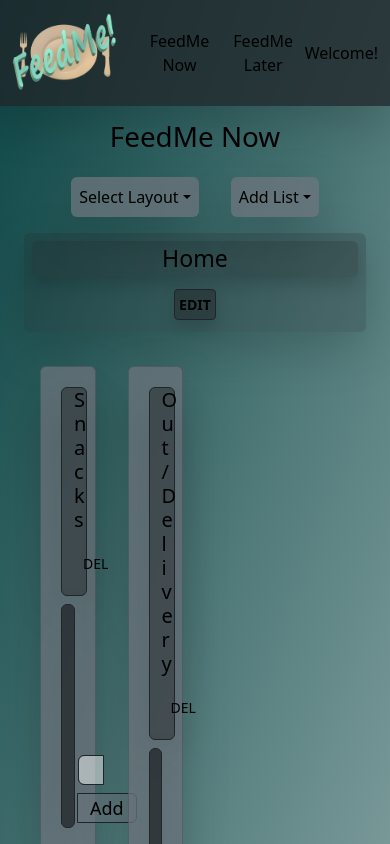
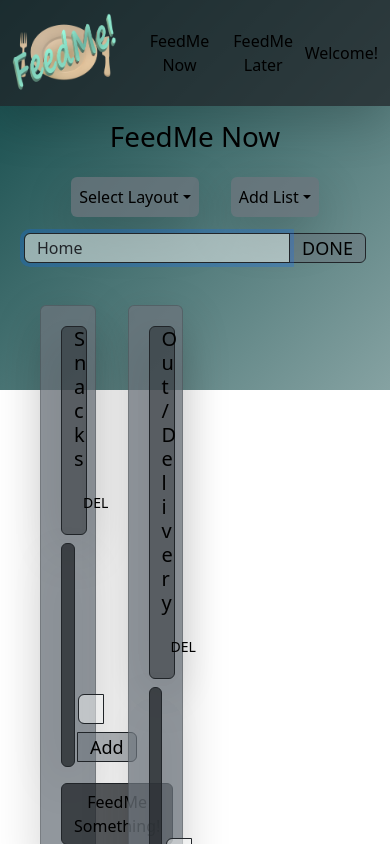
Before and after one commit to pjduri-practice/feedme-react, a React (Create React App) app: page /feedmenow in a window 390 px wide. Both pictures are taken after a click on the button "EDIT". Shown: the top 844 px of the page. Built offline with nearby package versions, Linux system fonts and the light colour scheme.

Commit message:
edit layout in state and some restructuring

```diff
--- a/src/App.css
+++ b/src/App.css
@@ -2,7 +2,7 @@
   text-align: center;
   background-image: linear-gradient(to top left, rgba(13, 70, 70, 0.50), rgba(13, 70, 70, 1));
   background-size: cover;
-  height: 100%;
+  height: 100vw;
 }
 
 .App-logo {
--- a/src/pages/FeedMeNow/FeedMeNow.js
+++ b/src/pages/FeedMeNow/FeedMeNow.js
@@ -1,9 +1,10 @@
 import { useState, useEffect } from 'react'
 import ChoiceList from './ChoiceList'
 import allChoiceLists from '../../components/data/choice-lists.json'
-import { Banner } from './Banner'
+import { Banner } from './header/Banner'
 import choiceListGroups from '../../components/data/list-layouts.json'
-import { Button, Form, Input, InputGroup, InputGroupText } from 'reactstrap'
+// import { Button, Form, Input, InputGroup, InputGroupText } from 'reactstrap'
+import LayoutLabel from './header/LayoutLabel'
 
 export default function FeedMeNow() {
     const [listLayouts, setListLayouts] = useState(choiceListGroups)
@@ -11,7 +12,6 @@ export default function FeedMeNow() {
     const [nextId, setNextId] = useState(19)
     const [choiceLists, setChoiceLists] = useState(([]))
     const [layoutName, setLayoutName] = useState('')
-    const [editingLayoutName, setEditingLayoutName] = useState(false)
 
     useEffect(() => {
         const updatedChoiceLists = allChoiceLists.filter(c => parseInt(c.layout_id) === parseInt(layoutId))
@@ -21,26 +21,6 @@ export default function FeedMeNow() {
     useEffect(() => {
         setLayoutName(listLayouts.find(l => l.id === layoutId).name)
     }, [layoutId])
-
-    const editLayoutName = (id, name) => {
-        const updatedLayouts = listLayouts.map((layout) =>
-            layout.id === id ? { ...layout, 'name': name } : layout)
-        console.log(updatedLayouts)
-        setListLayouts(updatedLayouts)
-    }
-
-    const handleEditClick = () => {
-        setEditingLayoutName(true)
-    }
-
-    const handleSubmitNewLayoutName = (id) => {
-        setEditingLayoutName(false)
-        if (!layoutName) {
-            alert('Please give your new layout a name')
-            return
-        }
-        editLayoutName(id, layoutName)
-    }
 
     return (
         <div className='container-fluid' >
@@ -53,12 +33,11 @@ export default function FeedMeNow() {
                 setChoiceLists={setChoiceLists}
                 nextId={nextId}
                 setNextId={setNextId} />
-            <div className=
-            'd-sm-inline-flex flex-row justify-content-center bg-dark bg-opacity-25 rounded p-2 shadow-lg'>
-                <h3 className='text-black p-1 rounded bg-dark bg-opacity-25 shadow'>{layoutName}</h3>
-                <span><Button handleClick={handleEditClick}
-                className='btn-sm text-black fw-bold m-1 p-1 border border-dark bg-dark bg-opacity-50 shadow'>EDIT</Button></span>
-            </div>
+            <LayoutLabel layoutId={layoutId}
+                layoutName={layoutName}
+                setLayoutName={setLayoutName}
+                listLayouts={listLayouts}
+                setListLayouts={setListLayouts}/>
             <div className='row container-fluid' style={{ marginTop: 30 }}>
                 {choiceLists.map(c => <ChoiceList key={c.id}
                     choiceList={c}
--- a/src/pages/FeedMeNow/Banner.js
+++ b/src/pages/FeedMeNow/header/Banner.js
@@ -1,4 +1,4 @@
-import choiceListGroups from '../../components/data/list-layouts.json'
+import choiceListGroups from '../../../components/data/list-layouts.json'
 import { AddList } from './AddList'
 import { SelectLayout } from './SelectLayout'
 
--- /dev/null
+++ b/src/pages/FeedMeNow/header/LayoutLabel.js
@@ -0,0 +1,66 @@
+import React, { useState } from 'react'
+import { Button, Form, Input, InputGroup, InputGroupText } from 'reactstrap'
+
+export default function LayoutLabel({ layoutId, layoutName, setLayoutName,listLayouts, setListLayouts }) {
+
+    const layoutNameClasses = 'text-black p-1 rounded bg-dark bg-opacity-25 shadow'
+    const layoutLabelClasses =
+        'd-sm-inline-flex flex-row justify-content-center bg-dark bg-opacity-25 rounded p-2 shadow-lg'
+    const editButtonClasses =
+        'btn-sm text-black fw-bold m-1 p-1 border border-dark bg-dark bg-opacity-50 shadow'
+
+    const [editingLayoutName, setEditingLayoutName] = useState(false)
+    const [newLayoutName, setNewLayoutName] = useState(layoutName)
+
+    const editLayoutName = () => {
+        const updatedLayouts = listLayouts.map((layout) =>
+            layout.id === layoutId ? { 'id':layout.id, 'name': newLayoutName } : layout)
+        setListLayouts(updatedLayouts)
+    }
+
+    const handleEditClick = () => {
+        setEditingLayoutName(true)
+        setNewLayoutName(layoutName)
+    }
+
+    const handleSubmitNewLayoutName = () => {
+        if (!newLayoutName) {
+            alert('Please give your new layout a name')
+            return
+        }
+        setLayoutName(newLayoutName)
+        editLayoutName()
+        setNewLayoutName('')
+        setEditingLayoutName(false)
+    }
+
+    return (
+        <>
+            {editingLayoutName ?
+                <Form onSubmit={handleSubmitNewLayoutName}>
+                    <InputGroup>
+                        <Input autoFocus
+                            className='bg-light bg-opacity-50 border-dark mb-2'
+                            style={{ height: 30 }}
+                            type='text'
+                            value={newLayoutName}
+                            placeholder='new name'
+                            onChange={e => setNewLayoutName(e.target.value)}
+                        />
+                        <InputGroupText
+                            className='text-black bg-secondary bg-opacity-50 border-dark'
+                            onClick={handleSubmitNewLayoutName}
+                            style={{ fontSize: 18, height: 30 }}>
+                            DONE
+                        </InputGroupText>
+                    </InputGroup>
+                </Form>
+                :
+                <div className={layoutLabelClasses}>
+                    <h3 className={layoutNameClasses}>{layoutName}</h3>
+                    <span onClick={handleEditClick}><Button
+                        className={editButtonClasses}>EDIT</Button></span>
+                </div>}
+        </>
+    )
+}
```
Also changed, not shown: src/pages/FeedMeNow/header/AddList.js (renamed from src/pages/FeedMeNow/AddList.js), src/pages/FeedMeNow/header/SelectLayout.js (renamed from src/pages/FeedMeNow/SelectLayout.js).
